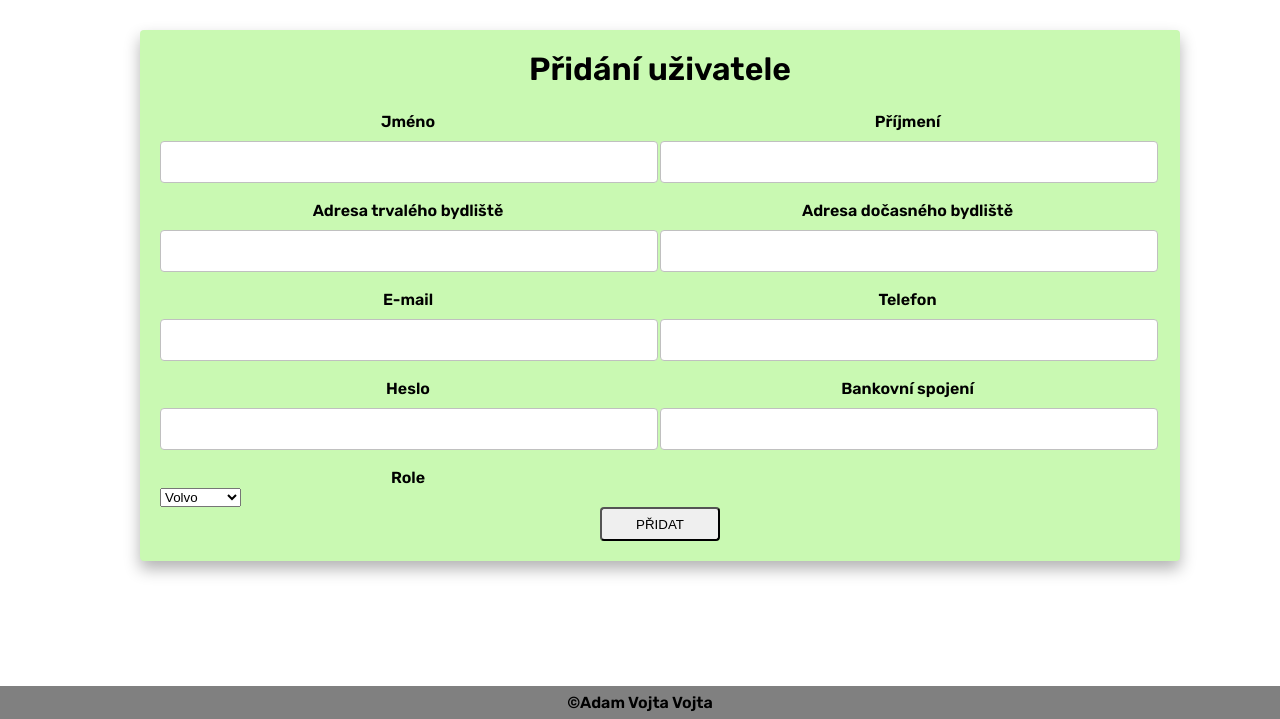
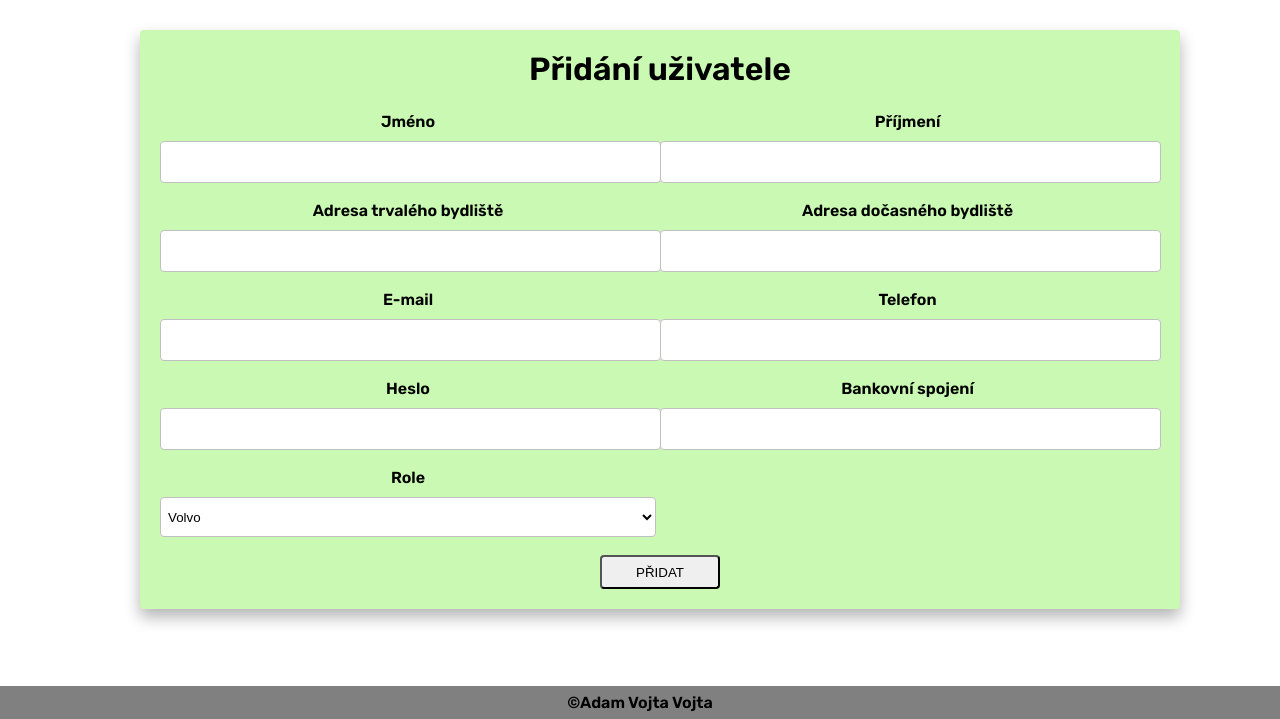
Before and after one commit to v-kollar/junkyard-website, a Flask app: page /pridani_uzivatele in a window 1280 px wide. Shown: the part 81-800 px from the top of the page. Run offline with Flask 2, Linux system fonts and the light colour scheme.

Commit message:
Uprava vybiraciho seznamu Pridani uzivatele

```diff
--- a/src/static/css/structure.css
+++ b/src/static/css/structure.css
@@ -89,6 +89,8 @@ span p {
   border-radius: 4px;
   border: 1px solid silver;
 	margin: 10px 0 18px 0;
+  padding-left: 3px;
+  background-color: white;
 }
 
 .form-group {
--- a/src/templates/create_user.jinja2
+++ b/src/templates/create_user.jinja2
@@ -48,7 +48,7 @@
 
         <div class="form-group">
             <label for="">Role</label>
-            <select>
+            <select class="form-control">
                 <option value="volvo">Volvo</option>
                 <option value="saab">Saab</option>
                 <option value="mercedes">Mercedes</option>
```
